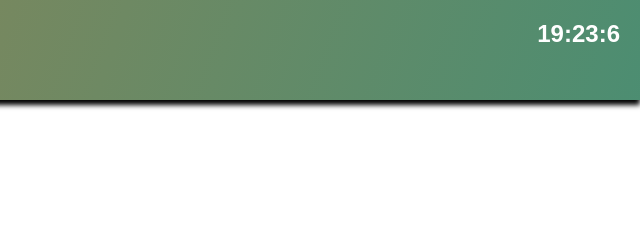
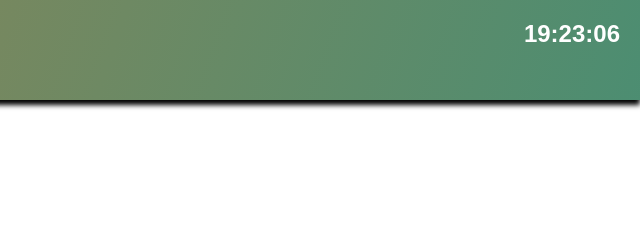
Before and after one commit to igorslepenkov/front-trello, a website built with Parcel: page src/index.html in a window 1280 px wide. Shown: the top 240 px of the page, 640-1280 px from the left. Built offline with nearby package versions, Linux system fonts and the light colour scheme.

Commit message:
refactor(trello_01): modify clock using padStart to display time correctly

```diff
--- a/src/scripts/components/Header.js
+++ b/src/scripts/components/Header.js
@@ -2,9 +2,9 @@ export function displayCurrentTime () {
 	const headerClock = document.querySelector("#header__clock");
 
 	const date = new Date ();
-	const hours = date.getHours();
-	const minutes = date.getMinutes();
-	const seconds = date.getSeconds();
+	const hours = date.getHours().toString().padStart(2, "0");
+	const minutes = date.getMinutes().toString().padStart(2, "0");
+	const seconds = date.getSeconds().toString().padStart(2, "0");
 
 	headerClock.textContent = `${hours}:${minutes}:${seconds}`;
 }
--- a/src/scripts/index.js
+++ b/src/scripts/index.js
@@ -1,3 +1,3 @@
-import {displayCurrentTime} from "./components/Header.js";
+import {displayCurrentTime} from "./components/header.js";
 
 setInterval(displayCurrentTime, 10);
--- a/src/styles/index.scss
+++ b/src/styles/index.scss
@@ -1,2 +1,2 @@
 @use "./config/normalize.scss";
-@use "./components/Header.scss";
+@use "./components/header.scss";
```
